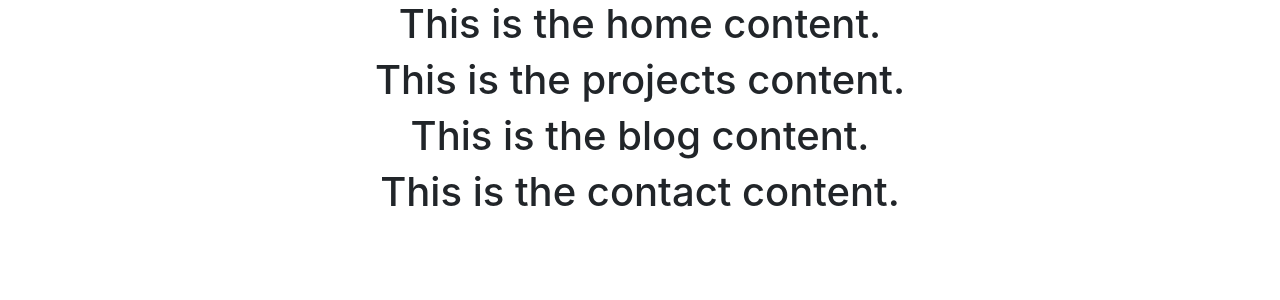
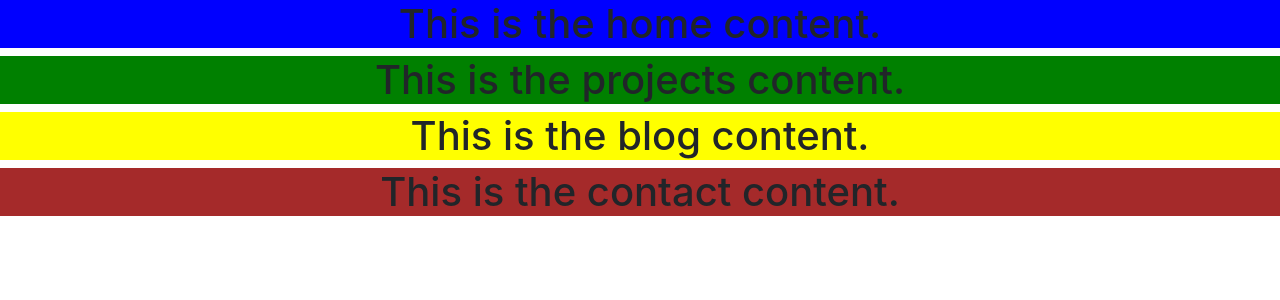
Before and after one commit to msbp/personal-website, a React (Create React App) app: page / in a window 1280 px wide. Shown: the top 300 px of the page. Built offline with nearby package versions, Linux system fonts and the light colour scheme.

Commit message:
initialized css styling for sections.

```diff
--- a/src/css/Sections.css
+++ b/src/css/Sections.css
@@ -0,0 +1,19 @@
+/* Home Section */
+.home{
+    background-color: blue;
+}
+
+/* Projects Section */
+.projects{
+    background-color: green;
+}
+
+/* Blog Section */
+.blog{
+    background-color: yellow;
+}
+
+/* Contact Section */
+.contact{
+    background-color: brown;
+}
--- a/src/sections/Blog.jsx
+++ b/src/sections/Blog.jsx
@@ -1,4 +1,5 @@
 import React from 'react'
+import '../css/Sections.css'
 
 class Blog extends React.Component {
 
@@ -15,7 +16,7 @@ class Blog extends React.Component {
      */
     render() {
         return (
-            <div>
+            <div class="blog">
                 <h1>This is the blog content.</h1>
             </div>
         )
--- a/src/sections/Contact.jsx
+++ b/src/sections/Contact.jsx
@@ -1,4 +1,5 @@
 import React from 'react'
+import '../css/Sections.css'
 
 class Contact extends React.Component {
 
@@ -15,7 +16,7 @@ class Contact extends React.Component {
      */
     render() {
         return (
-            <div>
+            <div class="contact">
                 <h1>This is the contact content.</h1>
             </div>
         )
--- a/src/sections/Home.jsx
+++ b/src/sections/Home.jsx
@@ -1,4 +1,5 @@
 import React from 'react'
+import '../css/Sections.css'
 
 class Home extends React.Component {
 
@@ -15,7 +16,7 @@ class Home extends React.Component {
      */
     render() {
         return (
-            <div>
+            <div class="home">
                 <h1>This is the home content.</h1>
             </div>
         )
--- a/src/sections/Projects.jsx
+++ b/src/sections/Projects.jsx
@@ -1,6 +1,7 @@
 import React from 'react'
+import '../css/Sections.css'
 
-class Home extends React.Component {
+class Projects extends React.Component {
 
     /**
      * This is the component's constructor.
@@ -15,11 +16,11 @@ class Home extends React.Component {
      */
     render() {
         return (
-            <div>
+            <div class="projects">
                 <h1>This is the projects content.</h1>
             </div>
         )
     }
 }
 
-export default Home
+export default Projects
```
